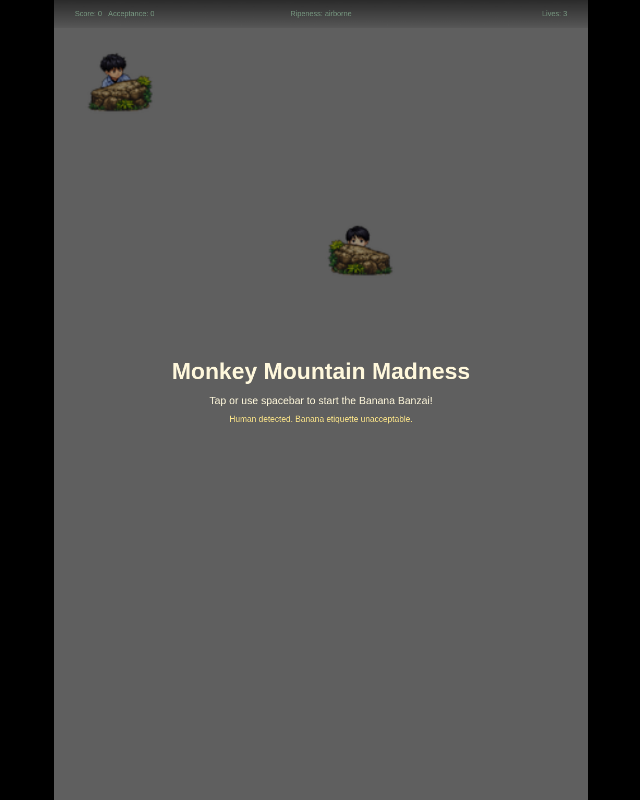
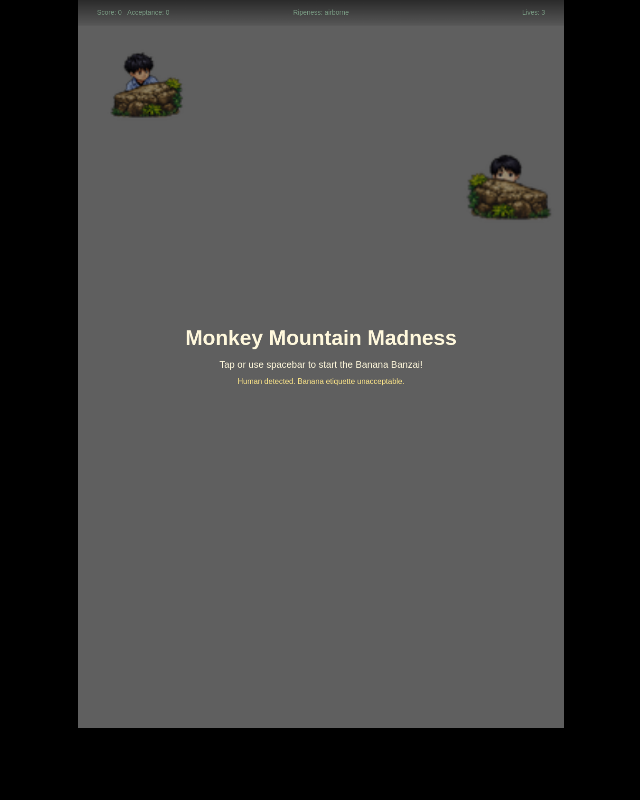
Before and after one commit to cgarrett22/monkeymountainmadness, a plain HTML site: page index.html in a window 1280 px wide. Shown: the whole page, without its empty margins (319-959 px from the left). Drawn offline with Linux system fonts and the light colour scheme; files that its build step writes are made by us from their sources.

Commit message:
Numerous changes
Actor size, background

```diff
--- a/index.html
+++ b/index.html
@@ -2,15 +2,85 @@
 <html lang="en">
 <head>
   <meta charset="UTF-8" />
-  <meta name="viewport" content="width=device-width, initial-scale=1, maximum-scale=1, user-scalable=no, viewport-fit=cover">
-  <meta name="apple-mobile-web-app-capable" content="yes">
-  <meta name="apple-mobile-web-app-status-bar-style" content="black-translucent">
+  <meta
+    name="viewport"
+    content="width=device-width, initial-scale=1, maximum-scale=1, user-scalable=no, viewport-fit=cover"
+  />
+  <meta name="apple-mobile-web-app-capable" content="yes" />
+  <meta name="apple-mobile-web-app-status-bar-style" content="black-translucent" />
   <title>Monkey Mountain Madness</title>
-  <meta name="viewport" content="width=device-width, initial-scale=1.0" />
-  <link rel="stylesheet" href="style.css" />
+
+  <style>
+    html, body {
+      margin: 0;
+      padding: 0;
+      width: 100%;
+      height: 100%;
+      overflow: hidden;
+      background: #000;
+      touch-action: none;
+      overscroll-behavior: none;
+    }
+
+    body {
+      display: flex;
+      justify-content: center;
+      align-items: flex-start;
+    }
+
+    .game-shell {
+      width: 100vw;
+      height: var(--app-height, 100vh);
+      display: flex;
+      justify-content: center;
+      align-items: flex-start;
+      box-sizing: border-box;
+      overflow: hidden;
+      touch-action: none;
+      padding-bottom: 72px; /* reserve footer space */
+    }
+
+    canvas {
+      display: block;
+      background: #000;
+      touch-action: none;
+      width: auto;
+      height: auto;
+      aspect-ratio: 1024 / 1536;
+      max-width: 100vw;
+      max-height: calc(var(--app-height, 100vh) - 72px);
+    }
+  </style>
 </head>
 <body>
-  <canvas id="game" width="1024" height="1536"></canvas>
+  <div class="game-shell">
+    <canvas id="game" width="1024" height="1536"></canvas>
+  </div>
+
+  <script>
+    function setAppHeight() {
+      const h = window.visualViewport
+        ? window.visualViewport.height
+        : window.innerHeight;
+
+      document.documentElement.style.setProperty("--app-height", `${h}px`);
+    }
+
+    setAppHeight();
+
+    window.addEventListener("resize", setAppHeight);
+    window.addEventListener("orientationchange", setAppHeight);
+
+    if (window.visualViewport) {
+      window.visualViewport.addEventListener("resize", setAppHeight);
+      window.visualViewport.addEventListener("scroll", setAppHeight);
+    }
+
+    document.addEventListener("touchmove", function (e) {
+      e.preventDefault();
+    }, { passive: false });
+  </script>
+
   <script src="js/game.js"></script>
 </body>
 </html>
--- a/js/game.js
+++ b/js/game.js
@@ -55,31 +55,42 @@ function setQueuedDirection(x, y, name) {
 // ======================================================
 const nodes = {
   A:   { id: "A",   x: 850, y: 230,  neighbors: ["B", "G"] },
-  B:   { id: "B",   x: 100, y: 230,  neighbors: ["A", "C"] },
+//  B:   { id: "B",   x: 100, y: 230,  neighbors: ["A", "C"] },
+  B: { id: "B", x: 100, y: 230, neighbors: ["A", "C"], ladderExit: true },
 
-  C:   { id: "C",   x: 100, y: 530,  neighbors: ["B", "CR1", "H"] },
+
+  // C:   { id: "C",   x: 100, y: 530,  neighbors: ["B", "CR1", "H"] },
+  C: { id: "C", x: 100, y: 530, neighbors: ["B", "CR1", "H"], ladderExit: true },
   D:   { id: "D",   x: 360, y: 530,  neighbors: ["CR1", "E"] },
 
   E:   { id: "E",   x: 530, y: 670,  neighbors: ["D", "F", "G"] },
   F:   { id: "F",   x: 600, y: 720,  neighbors: ["E", "CB1"] },
 
   G:   { id: "G",   x: 710, y: 440,  neighbors: ["A", "E", "O"] },
-  O:   { id: "O",   x: 955, y: 440,  neighbors: ["G", "N"] },
+  // O:   { id: "O",   x: 955, y: 440,  neighbors: ["G", "N"] },
+  O: { id: "O", x: 955, y: 440, neighbors: ["G", "N"], ladderExit: true },
 
-  N:   { id: "N",   x: 955, y: 720,  neighbors: ["O", "CB1", "M"] },
+  // N:   { id: "N",   x: 955, y: 720,  neighbors: ["O", "CB1", "M"] },
+  N: { id: "N", x: 955, y: 720, neighbors: ["O", "CB1", "M"], ladderExit: true },
 
-  H:   { id: "H",   x: 100, y: 820,  neighbors: ["C", "J", "I"] },
-  I:   { id: "I",   x: 100, y: 1220, neighbors: ["H", "R", "CB3"] },
+  // H:   { id: "H",   x: 100, y: 820,  neighbors: ["C", "J", "I"] },
+  H: { id: "H", x: 100, y: 820, neighbors: ["I", "CY1"], ladderExit: true },
+  // I:   { id: "I",   x: 100, y: 1220, neighbors: ["H", "R", "CB3"] },
+  I: { id: "I", x: 100, y: 1220, neighbors: ["H", "CB3"], ladderExit: true },
 
-  J:   { id: "J",   x: 400, y: 820,  neighbors: ["H", "K"] },
+  J:   { id: "J",   x: 400, y: 820,  neighbors: ["H", "K", "CY1"] },
   K:   { id: "K",   x: 530, y: 950,  neighbors: ["J", "M", "L"] },
 
-  M:   { id: "M",   x: 710, y: 850,  neighbors: ["K", "N", "L"] },
-  L:   { id: "L",   x: 710, y: 1110, neighbors: ["K", "M", "P", "CR3"] },
+  // M:   { id: "M",   x: 710, y: 850,  neighbors: ["K", "N", "L"] },
+  M: { id: "M", x: 710, y: 850, neighbors: ["K", "N", "L"], ladderExit: true },
+  // L:   { id: "L",   x: 710, y: 1110, neighbors: ["K", "M", "P", "CR3"] },
+  L: { id: "L", x: 710, y: 1110, neighbors: ["K", "M", "P", "CR3"], ladderExit: true },
 
-  P:   { id: "P",   x: 530, y: 1220, neighbors: ["CB3", "L", "Q"] },
-  Q:   { id: "Q",   x: 530, y: 1450, neighbors: ["P", "R"] },
-  R:   { id: "R",   x: 100, y: 1450, neighbors: ["Q", "I"] },
+  // P:   { id: "P",   x: 530, y: 1220, neighbors: ["CB3", "L", "Q"] },
+  // Q:   { id: "Q",   x: 530, y: 1450, neighbors: ["P", "R"] },
+  P: { id: "P", x: 530, y: 1220, neighbors: ["CB3", "L", "Q"], ladderExit: true },
+  Q: { id: "Q", x: 530, y: 1450, neighbors: ["P", "CY3"], ladderExit: true },
+  R:   { id: "R",   x: 100, y: 1450, neighbors: ["I", "CY3"] },
 
   // red upper-left cave: inline path node
   CR1: {
@@ -88,7 +99,7 @@ const nodes = {
     y: 530,
     neighbors: ["C", "D", "CR2"],
     inputMap: { up: "CR2", left: "C", right: "D", down: "D" },
-    stopHere: true
+    cavePassThrough: true
   },
   CR2: {
     id: "CR2",
@@ -105,7 +116,7 @@ const nodes = {
     y: 720,
     neighbors: ["F", "N", "CB2"],
     inputMap: { up: "CB2", left: "F", right: "N", down: "N" },
-    stopHere: true
+    cavePassThrough: true
   },
   CB2: {
     id: "CB2",
@@ -115,6 +126,23 @@ const nodes = {
     inputMap: { down: "CB1" }
   },
 
+    // yellow upper cave: inline path node
+  CY1: {
+    id: "CY1",
+    x: 250,
+    y: 820,
+    neighbors: ["H", "J", "CY2"],
+    inputMap: { up: "CY2", left: "H", right: "J" },
+    cavePassThrough: true
+  },
+  CY2: {
+    id: "CY2",
+    x: 250,
+    y: 700,
+    neighbors: ["CY1"],
+    inputMap: { down: "CY1" }
+  },
+
   // blue lower-left cave: inline path node
   CB3: {
     id: "CB3",
@@ -122,7 +150,7 @@ const nodes = {
     y: 1220,
     neighbors: ["I", "P", "CB4"],
     inputMap: { up: "CB4", left: "I", right: "P", down: "P" },
-    stopHere: true
+    cavePassThrough: true
   },
   CB4: {
     id: "CB4",
@@ -139,7 +167,7 @@ const nodes = {
     y: 1110,
     neighbors: ["L", "CR4"],
     inputMap: { up: "CR4", left: "L", right: "L", down: "L" },
-    stopHere: true
+    cavePassThrough: true
   },
   CR4: {
     id: "CR4",
@@ -147,14 +175,34 @@ const nodes = {
     y: 1035,
     neighbors: ["CR3"],
     inputMap: { down: "CR3" }
+  },
+
+  // yellow lower-right cave
+  CY3: {
+    id: "CY3",
+    x: 250,
+    y: 1450,
+    neighbors: ["R", "Q", "CY4"],
+    inputMap: { up: "CY4", left: "R", right: "q" },
+    cavePassThrough: true
+  },
+  CY4: {
+    id: "CY4",
+    x: 250,
+    y: 1350,
+    neighbors: ["CY3"],
+    inputMap: { down: "CY3" }
   }
+
 };
 
 const portals = {
   CB2: "CB4",
   CB4: "CB2",
   CR2: "CR4",
-  CR4: "CR2"
+  CR4: "CR2",
+  CY2: "CY4",
+  CY4: "CY2"
 };
 
 const HOME_NODE = "A";
@@ -306,15 +354,35 @@ function tryContinueForward(actor) {
   const current = nodes[actor.currentNode];
   if (!current || !actor.previousNode) return false;
 
+  // cave pass-through nodes only stop if player intentionally queued cave entry
+  if (current.cavePassThrough) {
+    if (queuedDirectionName === "up" && current.inputMap?.up) {
+      return false;
+    }
+
+    const options = current.neighbors.filter(
+      n => n !== actor.previousNode && n !== current.inputMap?.up
+    );
+
+    if (options.length === 1) {
+      actor.targetNode = options[0];
+      return true;
+    }
+  }
+
+  // ladder exits pause for player reaction time
+  if (current.ladderExit) {
+    return false;
+  }
+
+  // explicit stop nodes
   if (current.stopHere) {
-    console.log("STOP NODE:", actor.currentNode);
     return false;
   }
 
   const options = current.neighbors.filter(n => n !== actor.previousNode);
 
   if (options.length === 1) {
-    console.log("AUTO-CONTINUE:", actor.currentNode, "->", options[0]);
     actor.targetNode = options[0];
     return true;
   }
@@ -385,9 +453,9 @@ function updateAnim(actor, dt, fps = 12) {
   actor.frame = Math.floor(actor.animTime * fps) % (actor.frameCount || 4);
 }
 
-function drawBanana(x, y, scale = 1, age = 0) {
+function drawBanana(x, y, scale = 3, age = 0) {
   const ripeness = ripenessLabel(age);
-
+  scale = scale * 2;
   ctx.save();
   ctx.translate(x, y);
   ctx.scale(scale, scale);
@@ -647,7 +715,7 @@ function drawZookeeper() {
     sx, sy,
     frameWidth, spriteStore.zookeeper1.height,
     50, 65,
-    156, 156
+    192, 192
   );
 }
 
@@ -665,8 +733,8 @@ function drawZookeeper2() {
     spriteStore.zookeeper2,
     sx, sy,
     frameWidth, spriteStore.zookeeper2.height,
-    505, 380,
-    156, 156
+    790, 250,
+    224, 224
   );
 }
 
@@ -818,7 +886,7 @@ update(dt) {
     if (img?.complete && img.naturalWidth > 0) {
       const frameWidth = img.width / 4;
       const frameHeight = img.height / 3;
-      drawSheetFrame(img, this.frame, this.facing, frameWidth, frameHeight, 72, 72);
+      drawSheetFrame(img, this.frame, this.facing, frameWidth, frameHeight, 96, 96);
     } else {
       ctx.fillStyle = this.hasBanana ? "#ffd54a" : "#ffeb66";
       ctx.beginPath();
@@ -954,7 +1022,7 @@ class Troop {
     if (img?.complete && img.naturalWidth > 0) {
       const frameWidth = img.width / 4;
       const frameHeight = img.height / 3;
-      drawSheetFrame(img, this.frame, this.facing, frameWidth, frameHeight, 68, 68);
+      drawSheetFrame(img, this.frame, this.facing, frameWidth, frameHeight, 128, 128);
     } else {
       ctx.fillStyle = this.color;
       ctx.beginPath();
@@ -1287,9 +1355,9 @@ function draw() {
   // drawNodeLabels();
   // drawNodeHighlights();
   drawBananaState();
-  drawActors();
   drawZookeeper();
   drawZookeeper2();
+  drawActors();
   drawHudOverlay();
   drawOverlay();
 }
```
Also changed, not shown: 2 other files.
